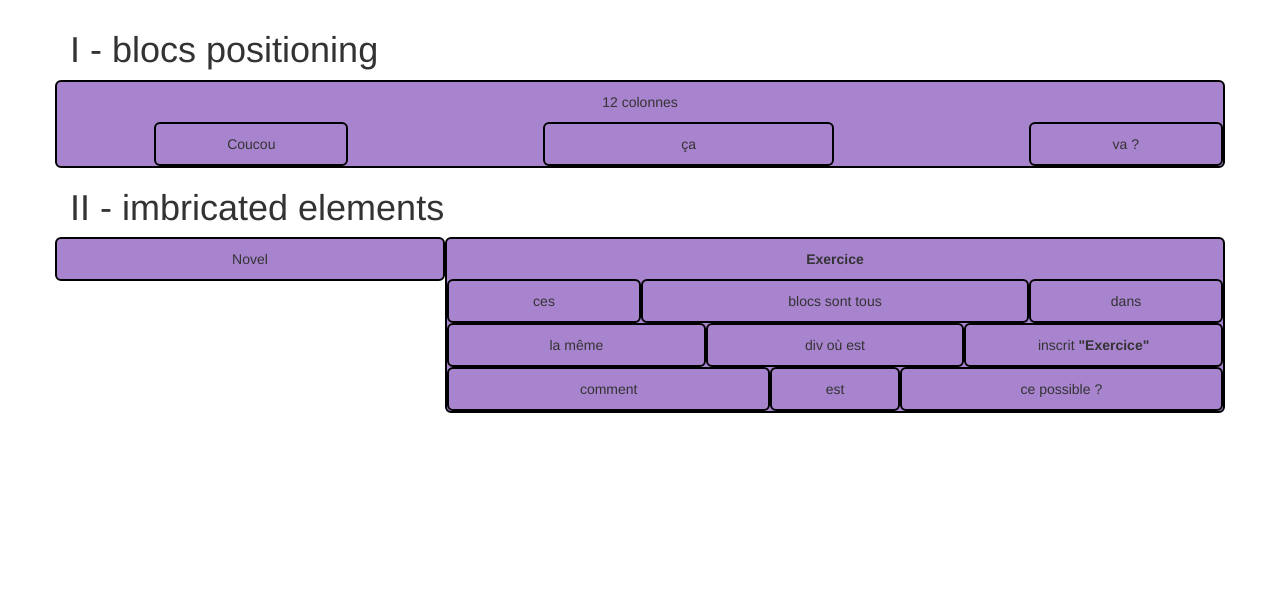
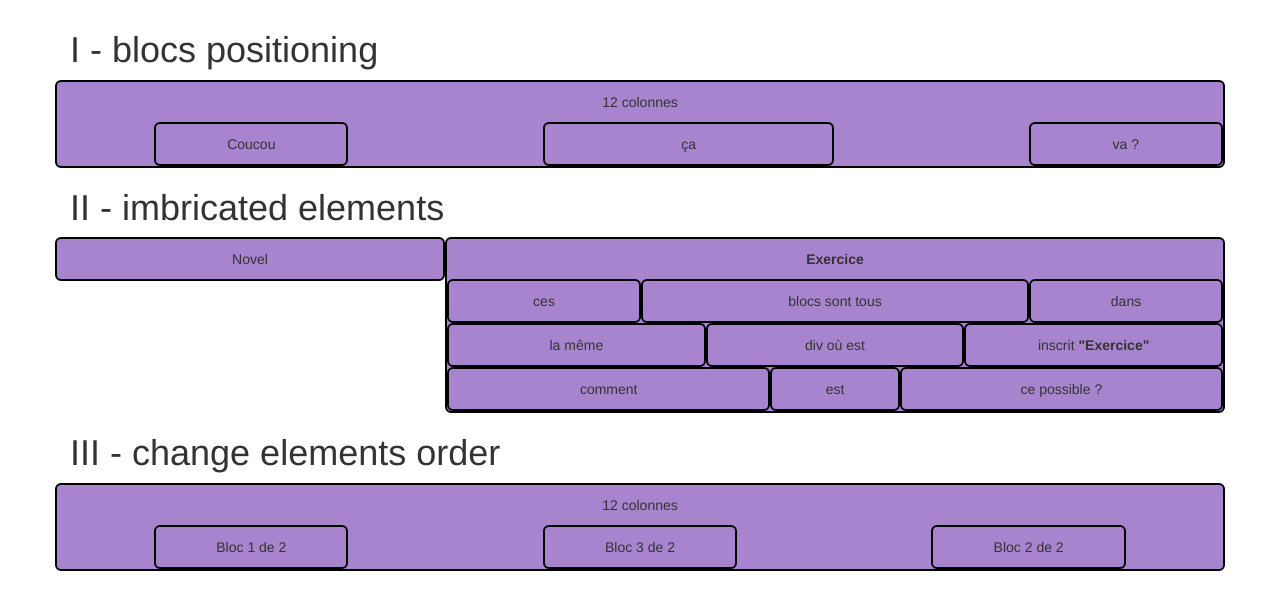
Before and after one commit to ResDev27/exercises-bootstrap, a plain HTML site: page index.html in a window 1280 px wide. Drawn offline with nearby package versions, Linux system fonts and the light colour scheme.

Commit message:
III - change elements order

```diff
--- a/index.html
+++ b/index.html
@@ -56,6 +56,19 @@
         </div>
     </div>
 
+    <div class="container">
+        <h1>III - change elements order</h1>
+        <div class="row">
+            <div class="col-xs-12">12 colonnes
+                <div class="row">
+                    <div class="col-xs-offset-1 col-xs-2">Bloc 1 de 2</div>
+                    <div class="col-xs-offset-2 col-xs-2 col-xs-push-4">Bloc 2 de 2</div>
+                    <div class="col-xs-offset-2 col-xs-2 col-xs-pull-4">Bloc 3 de 2</div>
+                </div>
+            </div>
+        </div>
+    </div>
+
     <!-- Latest compiled and minified JavaScript -->
     <script src="https://stackpath.bootstrapcdn.com/bootstrap/3.4.1/js/bootstrap.min.js" integrity="sha384-aJ21OjlMXNL5UyIl/XNwTMqvzeRMZH2w8c5cRVpzpU8Y5bApTppSuUkhZXN0VxHd" crossorigin="anonymous"></script>
 </body>
```
